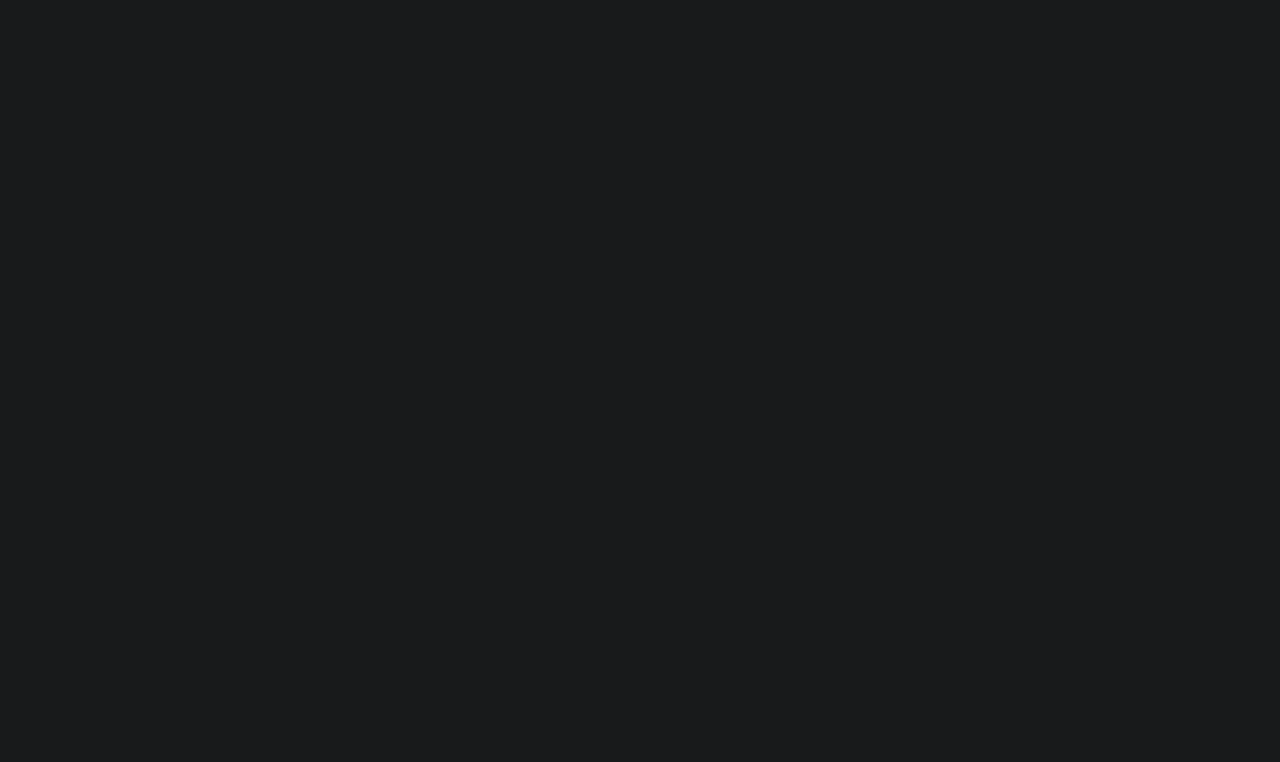
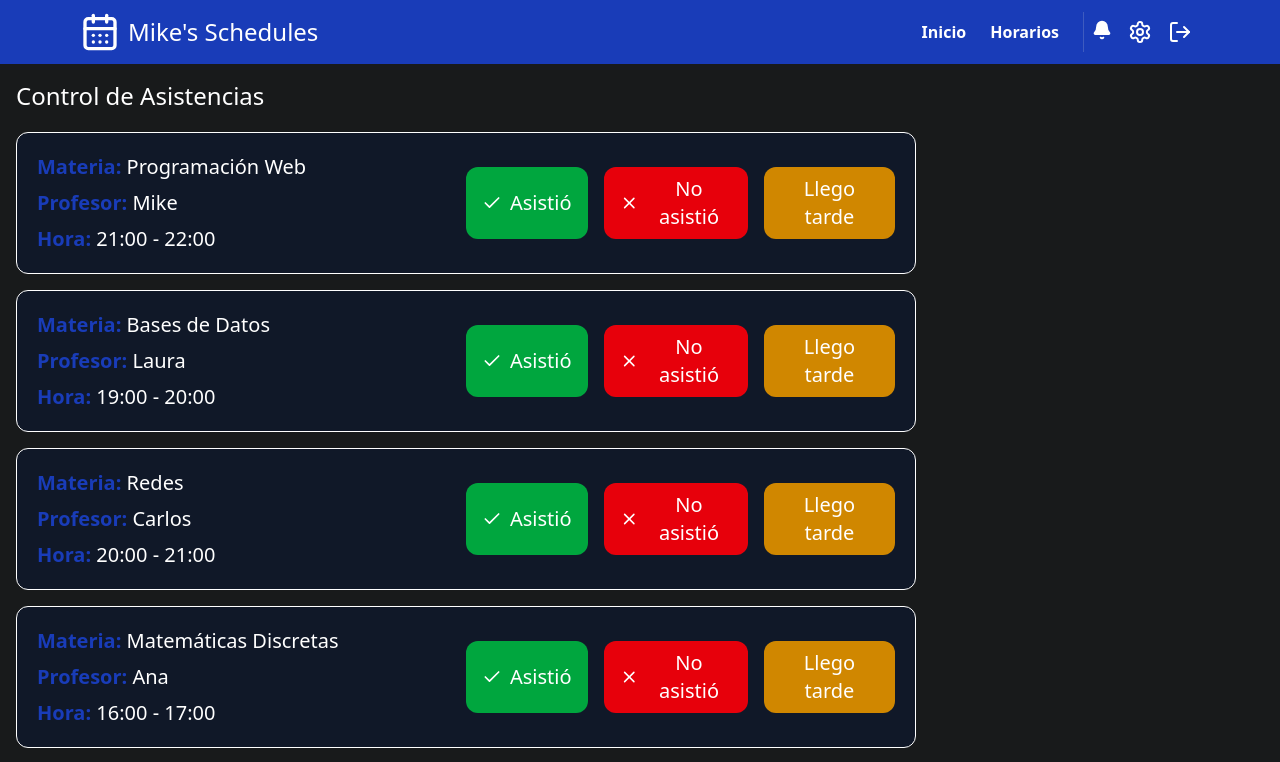
Before and after one commit to ErickDbS/Lo-de-mike, a React (Vite) app: page /schedules in a window 1280 px wide. Before the commit this address had no page. Shown: the top 762 px of the page. Built offline with nearby package versions, Linux system fonts and the light colour scheme.

Commit message:
creacion del control de asistencias

```diff
--- a/src/AppRoutes.tsx
+++ b/src/AppRoutes.tsx
@@ -8,9 +8,9 @@ import Register from "./pages/Auth/Register";
 import Reports from "./pages/reports/reports";
 import History from "./pages/history/History";
 import HomeAdmin from "./pages/Home/homeAdmin";
+import Schedule from "./pages/Schedules/Schedule";
 
-
-const userRole: string = "jefe";
+const userRole: string = "jefeCarrera";
 
 export default function AppRoutes() {
     return (
@@ -30,6 +30,7 @@ export default function AppRoutes() {
                     <Route path="/history" element={<History />} />
                     <Route path="/reports" element={<Reports />} />
                     <Route path="/settings" element={<Settings />} />
+                    <Route path="/schedules" element={<Schedule />} />
                 </Route>
                 <Route path="/prueba" element={<Prueba />} />
 
--- a/src/components/Card/Card.tsx
+++ b/src/components/Cards/CardSchedule/Card.tsx
@@ -10,7 +10,7 @@ export default function Card({nameProfesor, nameMateria, Hora}: CardProps){
         <>
 
         <div className="grid place-items-center">
-            <div className="text-white text-4xl border border-solid rounded-xl w-100 grid place-items-center ">
+            <div className="text-white text-4xl border border-solid rounded-xl w-100 grid place-items-center bg-gray-900">
                 <div className="text-xl pt-5">
                     <p><strong className="pt-1 text-blue-800">Materia:</strong> {nameProfesor}</p>
                     <p><strong className="pt-1 text-blue-800">Profesor: </strong> {nameMateria}</p>
--- /dev/null
+++ b/src/components/Cards/PersonalCard/PersonalCard.tsx
@@ -0,0 +1,79 @@
+import { Check, X } from 'lucide-react';
+import { useEffect } from 'react';
+import { useState } from 'react';
+
+interface PersonalCardProps {
+    nameProfesor: string;
+    nameMateria: string;
+    Hora:string;
+}
+
+export default function PersonalCard({ nameMateria, nameProfesor, Hora }: PersonalCardProps) {
+    const [isActive, setIsActive] = useState(false);
+
+    useEffect(() => {
+        const checkTime = () => {
+            const now = new Date();
+            const [startStr, endStr] = Hora.split(" - ");
+
+            const [startHour, startMin] = startStr.split(":").map(Number);
+            const [endHour, endMin] = endStr.split(":").map(Number);
+
+            const startTime = new Date();
+            startTime.setHours(startHour, startMin, 0, 0);
+
+            const endTime = new Date();
+            endTime.setHours(endHour, endMin, 0, 0);
+
+            setIsActive(now >= startTime);
+        };
+
+        checkTime();
+
+        // Revisa cada minuto
+        const interval = setInterval(checkTime, 60000);
+        return () => clearInterval(interval);
+    }, [Hora]);
+
+    return (
+        <div className="grid place-items-center">
+            <div className="text-white text-4xl border border-solid rounded-xl w-225 grid grid-cols-2 items-center p-5 mb-4 bg-gray-900 hover:bg-gray-800 transition">
+                <div className="text-xl space-y-2">
+                    <p><strong className="text-blue-800">Materia:</strong> {nameMateria}</p>
+                    <p><strong className="text-blue-800">Profesor:</strong> {nameProfesor}</p>
+                    <p><strong className="text-blue-800">Hora:</strong> {Hora}</p>
+                </div>
+                <div className="flex justify-center gap-4">
+                    <button
+                        type="button"
+                        disabled={!isActive}
+                        className={`px-4 py-2 rounded-xl text-xl transition flex items-center gap-2
+                            ${isActive ? "bg-green-600 hover:bg-green-700 text-white" : "bg-gray-400 cursor-not-allowed text-gray-200"}
+                        `}
+                    >
+                        <Check size={20} /> Asistió
+
+                    </button>
+                    <button
+                        type="button"
+                        disabled={!isActive}
+                        className={`px-4 py-2 rounded-xl text-xl transition flex items-center gap-2
+                            ${isActive ? "bg-red-600 hover:bg-red-700 text-white" : "bg-gray-400 cursor-not-allowed text-gray-200"}
+                        `}
+                    >
+                        <X size={20} /> No asistió
+                    </button>
+                    <button
+                        type="button"
+                        disabled={!isActive}
+                        className={`px-4 py-2 rounded-xl text-xl transition flex items-center gap-2
+                            ${isActive ? "bg-yellow-600 hover:bg-yellow-700 text-white" : "bg-gray-400 cursor-not-allowed text-gray-200"}
+                        `}
+                    >
+                     Llego tarde
+                    </button>
+                </div>
+            </div>
+        </div>
+    );
+}
--- a/src/pages/Home/home.tsx
+++ b/src/pages/Home/home.tsx
@@ -1,4 +1,4 @@
-import Card from "../../components/Card/Card";
+import Card from "../../components/Cards/CardSchedule/Card";
 import Schedule from "../../components/schedule/Schedule";
 
 export default function Home() {
--- /dev/null
+++ b/src/pages/Schedules/Schedule.tsx
@@ -0,0 +1,34 @@
+import PersonalCard from "../../components/Cards/PersonalCard/PersonalCard"
+
+export default function Schedule() {
+    const materias = [
+        { nameMateria: "Programación Web", nameProfesor: "Mike", Hora: "21:00 - 22:00" },
+        { nameMateria: "Bases de Datos", nameProfesor: "Laura", Hora: "19:00 - 20:00" },
+        { nameMateria: "Redes", nameProfesor: "Carlos", Hora: "20:00 - 21:00" },
+        { nameMateria: "Matemáticas Discretas", nameProfesor: "Ana", Hora: "16:00 - 17:00" },
+        { nameMateria: "Sistemas Operativos", nameProfesor: "Luis", Hora: "17:00 - 18:00" },
+        { nameMateria: "Inteligencia Artificial", nameProfesor: "Sofía", Hora: "15:00 - 16:00" },
+        { nameMateria: "Ingeniería de Software", nameProfesor: "Andrés", Hora: "14:00 - 15:00" },
+        { nameMateria: "Estructuras de Datos", nameProfesor: "Elena", Hora: "13:00 - 14:00" },
+        { nameMateria: "Diseño de Interfaces", nameProfesor: "Pedro", Hora: "12:00 - 13:00" },
+        { nameMateria: "Arquitectura de Computadoras", nameProfesor: "Julia", Hora: "11:00 - 12:00" },
+    ];
+    return (
+        <>
+            <div className='grid place-items-start text-white'>
+                <p className='text-2xl mb-5'>Control de Asistencias</p>
+            </div>
+
+            <div className="text-white grid place-items-start">
+            {materias.map((materia, index) => (
+                <PersonalCard
+                    key={index}
+                    nameMateria={materia.nameMateria}
+                    nameProfesor={materia.nameProfesor}
+                    Hora={materia.Hora}
+                />
+            ))}
+            </div>
+        </>
+    )
+}
```
